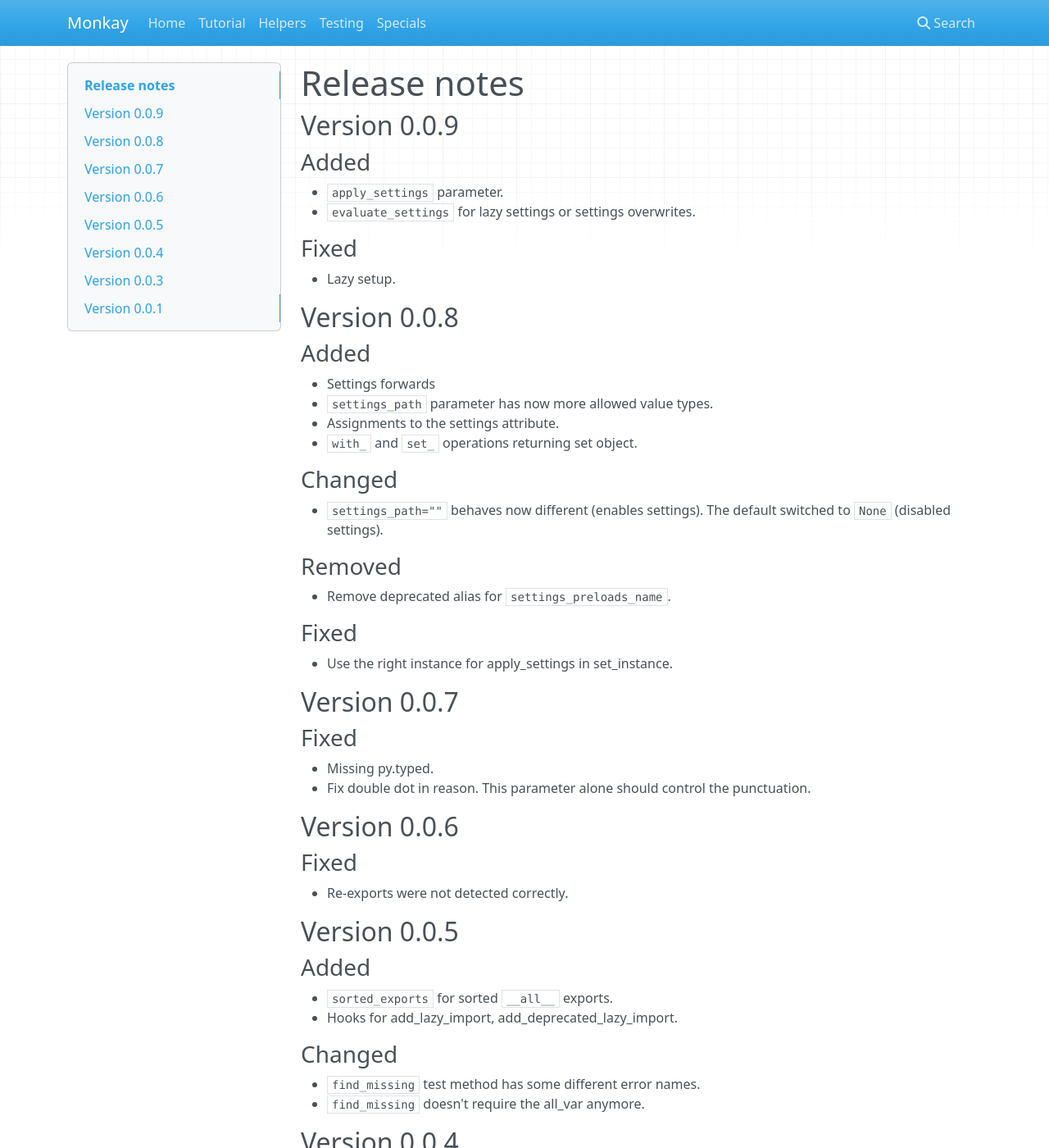
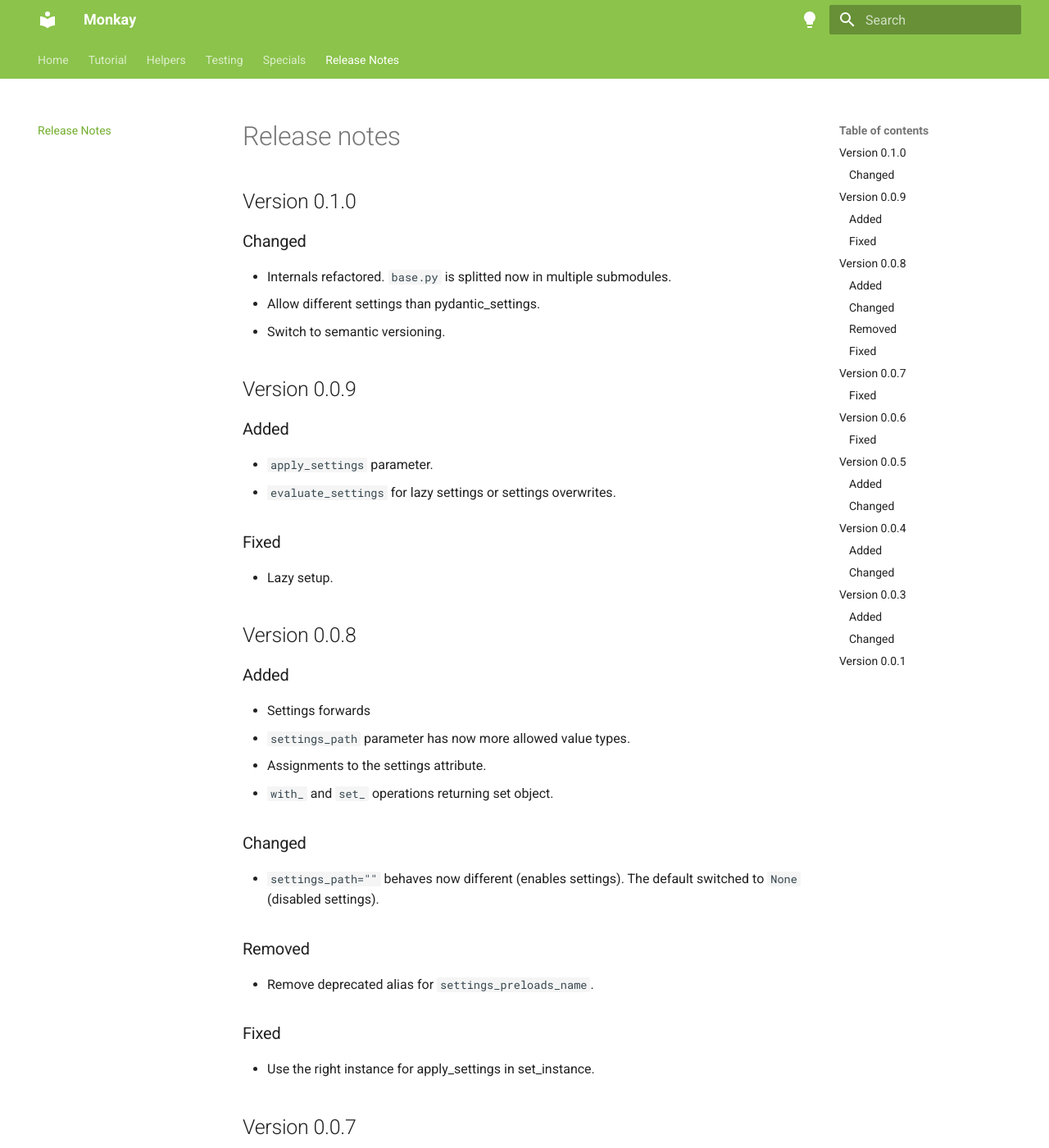
Before and after one commit to dymmond/monkay, an MkDocs documentation site: the page built from docs/release-notes.md, in a window 1280 px wide and 1400 px high. Shown: the whole window at 82% size. Built offline with MkDocs 1.6.1 and Material for MkDocs 9.7.7, drawn with Linux system fonts in a browser that asks for light colours; nearby versions of some CDN libraries; some of the changed text lies outside the part shown.

Commit message:
Changes:
- apply basic styling
- fix docs

```diff
--- a/docs/release-notes.md
+++ b/docs/release-notes.md
@@ -1,4 +1,13 @@
 # Release notes
+
+
+## Version 0.1.0
+
+### Changed
+
+- Internals refactored. `base.py` is splitted now in multiple submodules.
+- Allow different settings than pydantic_settings.
+- Switch to semantic versioning.
 
 ## Version 0.0.9
 
--- a/mkdocs.yml
+++ b/mkdocs.yml
@@ -1,6 +1,38 @@
 site_name: Monkay
 site_description: The ultimate preload, settings, lazy import manager..
 site_url: https://dymmond.github.io/monkay
+
+theme:
+  name: "material"
+  language: en
+  palette:
+    - scheme: "default"
+      primary: "light green"
+      accent: "red"
+      media: "(prefers-color-scheme: light)"
+      toggle:
+        icon: "material/lightbulb"
+        name: "Switch to dark mode"
+    - scheme: "slate"
+      media: "(prefers-color-scheme: dark)"
+      primary: "green"
+      accent: "red"
+      toggle:
+        icon: "material/lightbulb-outline"
+        name: "Switch to light mode"
+
+  features:
+    - search.suggest
+    - search.highlight
+    - content.tabs.link
+    - content.code.copy
+    - content.code.annotate
+    - content.tooltips
+    - content.code.select
+    - navigation.indexes
+    - navigation.path
+    - navigation.tabs
+
 
 nav:
   - Home: index.md
@@ -8,3 +40,21 @@ nav:
   - Helpers: helpers.md
   - Testing: testing.md
   - Specials: specials.md
+  - Release Notes: release-notes.md
+
+markdown_extensions:
+  - attr_list
+  - toc:
+      permalink: true
+  - mdx_include:
+      base_path: docs
+  - admonition
+  - extra
+  - pymdownx.superfences:
+      custom_fences:
+        - name: mermaid
+          class: mermaid
+          format: !!python/name:pymdownx.superfences.fence_code_format ""
+  - pymdownx.tabbed:
+      alternate_style: true
+  - md_in_html
--- a/pyproject.toml
+++ b/pyproject.toml
@@ -49,6 +49,8 @@ dependencies = [
 [tool.hatch.envs.docs]
 dependencies = [
   "mkdocs",
+  "mkdocs-material>=9.4.4,<10.0.0",
+  "mdx-include>=1.4.2,<2.0.0"
 ]
 [tool.hatch.envs.docs.scripts]
 build = "mkdocs build"
```
Also changed, not shown: docs/tutorial.md (+0 -5 lines).
